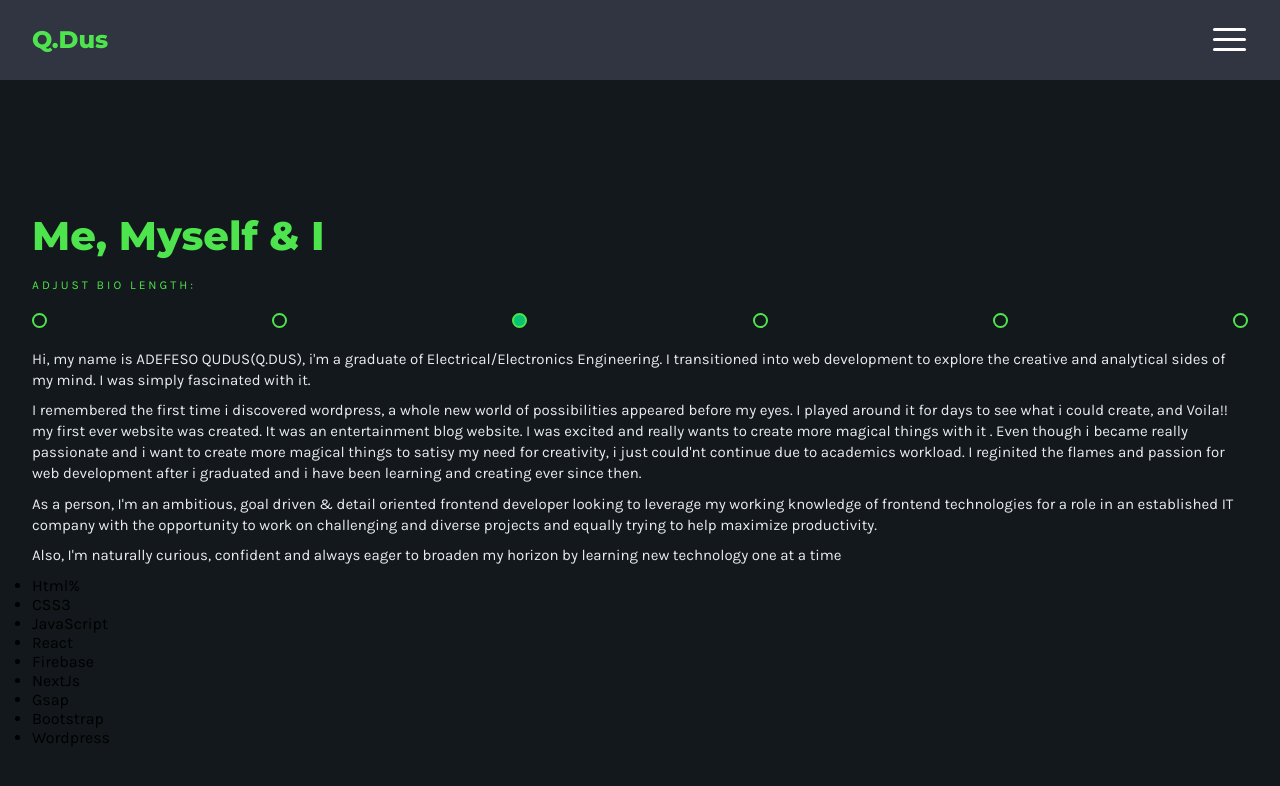
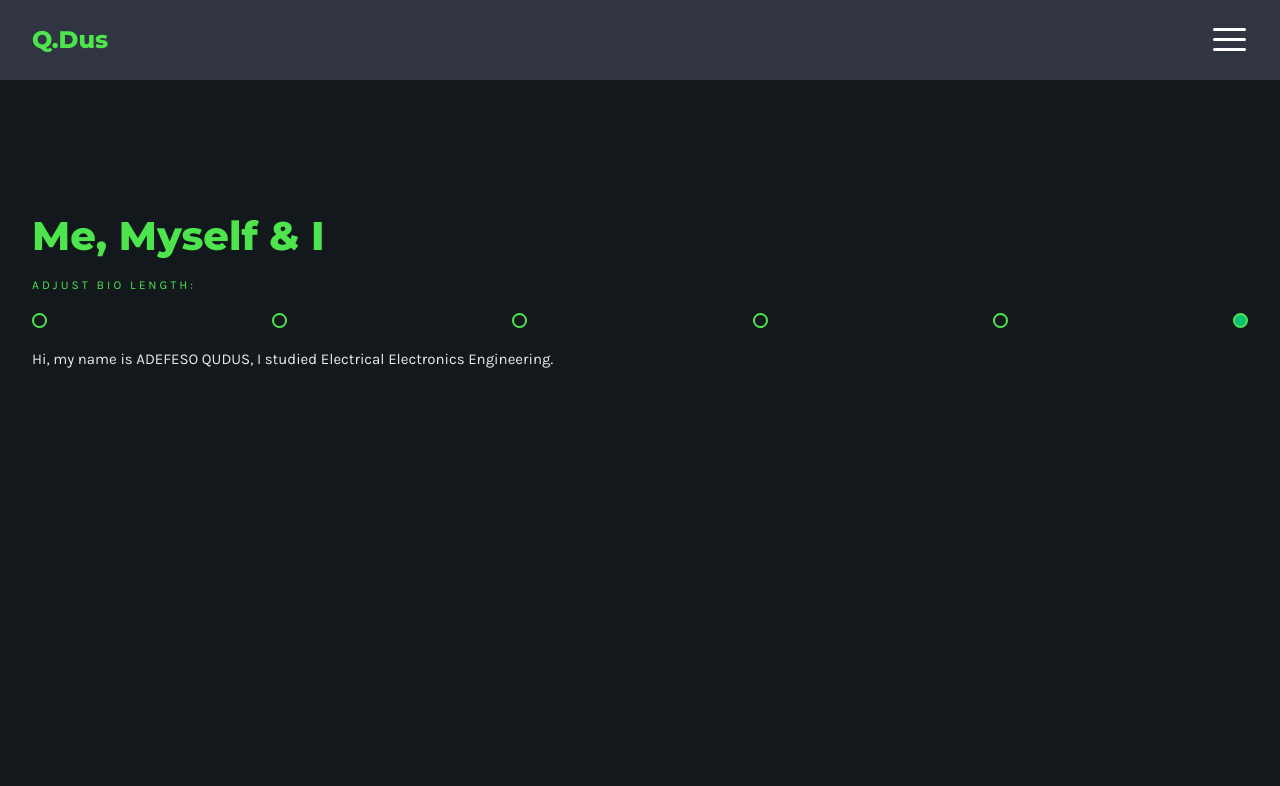
Before and after one commit to FesoQue/portfolio-website, a React (Create React App) app: page /about in a window 1280 px wide. Shown: the top 786 px of the page. Built offline with nearby package versions, Linux system fonts and the light colour scheme.

Commit message:
portfolio about page wip

```diff
--- a/src/component/Header.js
+++ b/src/component/Header.js
@@ -44,24 +44,24 @@ const Header = () => {
           <div className='nav-menu-list'>
             <div>
               <NavLink to='/' className='menu-item'>
-                <FontAwesomeIcon icon={faHome} color='#fff' />
+                <FontAwesomeIcon icon={faHome} color='#a7a7a7' />
                 <span className='label one'>HOME</span>
               </NavLink>
             </div>
             <NavLink to='/about' className='menu-item'>
-              <FontAwesomeIcon icon={faUser} color='#fff' />
+              <FontAwesomeIcon icon={faUser} color='#a7a7a7' />
               <span className='label two'>ABOUT</span>
             </NavLink>
             <NavLink to='/skills' className='menu-item'>
-              <FontAwesomeIcon icon={faTools} color='#fff' />
+              <FontAwesomeIcon icon={faTools} color='#a7a7a7' />
               <span className='label three'>SKILLS</span>
             </NavLink>
             <NavLink to='/projects' className='menu-item'>
-              <FontAwesomeIcon icon={faLaptopCode} color='#fff' />
+              <FontAwesomeIcon icon={faLaptopCode} color='#a7a7a7' />
               <span className='label four'>PROJECTS</span>
             </NavLink>
             <NavLink to='/contact' className='menu-item'>
-              <FontAwesomeIcon icon={faEnvelope} color='#fff' />
+              <FontAwesomeIcon icon={faEnvelope} color='#a7a7a7' />
               <span className='label five'>CONTACT</span>
             </NavLink>
           </div>
--- a/src/index.css
+++ b/src/index.css
@@ -172,7 +172,7 @@ header {
   transition: transform 0.3s ease-in-out;
 }
 .active svg {
-  color: var(--gray3);
+  color: #fff;
 }
 .active .label {
   transform: scale(1);
@@ -319,8 +319,15 @@ h1.char {
   height: 15px;
   border-radius: 50%;
   border: 2px solid var(--green-light);
+  cursor: pointer;
 }
 .dot-active {
   background: var(--green);
   transition: background 0.3s ease-in-out;
 }
+.bio-text p {
+  display: none;
+}
+.bio-text.active-text p {
+  display: block;
+}
--- a/src/pages/About.js
+++ b/src/pages/About.js
@@ -1,7 +1,7 @@
 import React, { useState } from 'react';
 
 const About = () => {
-  const [bioLength, setBioLength] = useState('short');
+  const [bioLength, setBioLength] = useState('longest');
 
   const setActiveClass = (arg) => {
     switch (arg) {
@@ -71,51 +71,96 @@ const About = () => {
         </div>
         <div className='section-content-area'>
           <div className='section-content'>
+            <div className='bio-text active-text'>
               <p>
                 Hi, my name is{' '}
                 <span style={{ textTransform: 'uppercase' }}>
+                  Adefeso Qudus
+                </span>
+                , I studied Electrical Electronics Engineering.
+              </p>
+            </div>
+            <div className='bio-text'>
+              <p>
+                <span style={{ textTransform: 'uppercase' }}>
+                  Adefeso Qudus (Q.Dus)
+                </span>{' '}
+                transitioned into web development to explore the creative and
+                analytical sides of his mind. He was simply fascinated with it.
+              </p>
+            </div>
+
+            <div className='bio-text'>
+              <p>
+                <span style={{ textTransform: 'uppercase' }}>
                   Adefeso Qudus(Q.Dus)
-              </span>
-              , i'm a graduate of Electrical/Electronics Engineering. I
-              transitioned into web development to explore the creative and
-              analytical sides of my mind. I was simply fascinated with it.
+                </span>{' '}
+                {' s'}
+                is an Electrical Engineer now turned to frontend developer. He
+                remembered the first time he discovered HTML, CSS, Wordpress a
+                whole new world of possibilities happened before his eyes.
               </p>
+            </div>
+
+            <div className='bio-text'>
               <p>
-              I remembered the first time i discovered wordpress, a whole new
-              world of possibilities appeared before my eyes. I played around it
-              for days to see what i could create, and Voila!! my first ever
-              website was created. It was an entertainment blog website. I was
-              excited and really wants to create more magical things with it .
-              Even though i became really passionate and i want to create more
-              magical things to satisy my need for creativity, i just could'nt
-              continue due to academics workload. I reginited the flames and
-              passion for web development after i graduated and i have been
-              learning and creating ever since then.
+                ADEFESO QUDUS (Q.DUS) is an Electrical Engineer now turned to
+                frontend developer. He remembered the first time he discovered
+                HTML, CSS, Wordpress a whole new world of possibilities happened
+                before his eyes. He fiddled with wordpress(because he finds it
+                easier then) for days to see what he could do with it. In the
+                process, his <a href=''>first ever website</a>was created. It
+                was an entertainment blog website.
               </p>
+            </div>
+
+            <div className='bio-text'>
               <p>
-              As a person, I'm an ambitious, goal driven & detail oriented
-              frontend developer looking to leverage my working knowledge of
-              frontend technologies for a role in an established IT company with
-              the opportunity to work on challenging and diverse projects and
-              equally trying to help maximize productivity.
+                ADEFESO QUDUS(Q.DUS) is an Electrical Engineer now turned to
+                frontend developer. He remembered the first time he discovered
+                HTML, CSS, Wordpress a whole new world of possibilities happened
+                before his eyes. He fiddled with wordpress(because he finds it
+                easier then) for days to see what he could do with it. In the
+                process, his <a href=''>first ever website</a>was created. It
+                was an entertainment blog website. He was excited and really
+                wants to create more magical things with it . Even though he
+                became really passionate and i want to create more interesting
+                things on the web to satify his need for creativity, he just
+                couldn't due to academics workload.
               </p>
 
               <p>
-              Also, I'm naturally curious, confident and always eager to broaden
-              my horizon by learning new technology one at a time{' '}
+                As a person, he's an ambitious, goal driven & detail oriented
+                frontend developer looking to leverage my working knowledge of
+                frontend technologies for a role in an established IT company.
+              </p>
+            </div>
+
+            <div className='bio-text'>
+              <p>
+                ADEFESO QUDUS(Q.DUS) is an Electrical Engineer now turned to
+                frontend developer. He remembered the first time he discovered
+                HTML, CSS, Wordpress a whole new world of possibilities happened
+                before his eyes. He fiddled with wordpress(because he finds it
+                easier then) for days to see what he could do with it. In the
+                process, his <a href=''>first ever website</a>was created. It
+                was an entertainment blog website. He was excited and really
+                wants to create more magical things with it . Even though he
+                became really passionate and i want to create more interesting
+                things on the web to satify his need for creativity, he just
+                couldn't due to academics workload.
               </p>
 
-            <ul className='language-list'>
-              <li>Html%</li>
-              <li>CSS3</li>
-              <li>JavaScript</li>
-              <li>React</li>
-              <li>Firebase</li>
-              <li>NextJs</li>
-              <li>Gsap</li>
-              <li>Bootstrap</li>
-              <li>Wordpress</li>
-            </ul>
+              <p>
+                As a person, he's an ambitious, goal driven & detail oriented
+                frontend developer looking to leverage my working knowledge of
+                frontend technologies for a role in an established IT company
+                with the opportunity to work on challenging and diverse projects
+                and equally trying to help maximize productivity. He's also
+                naturally curious, confident and always eager to broaden his
+                horizon by learning new technology one at a time.
+              </p>
+            </div>
           </div>
         </div>
       </div>
```
Lines whose indentation alone changed are shown as unchanged.
